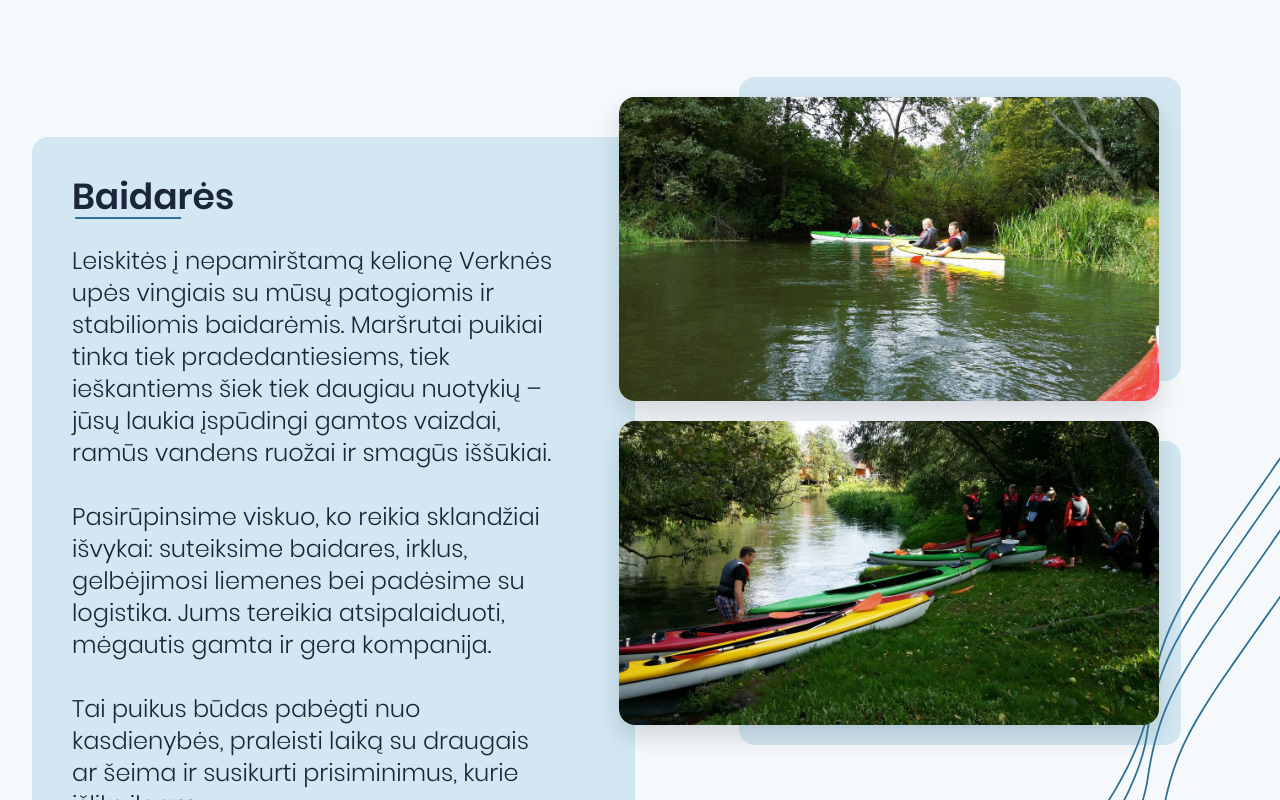
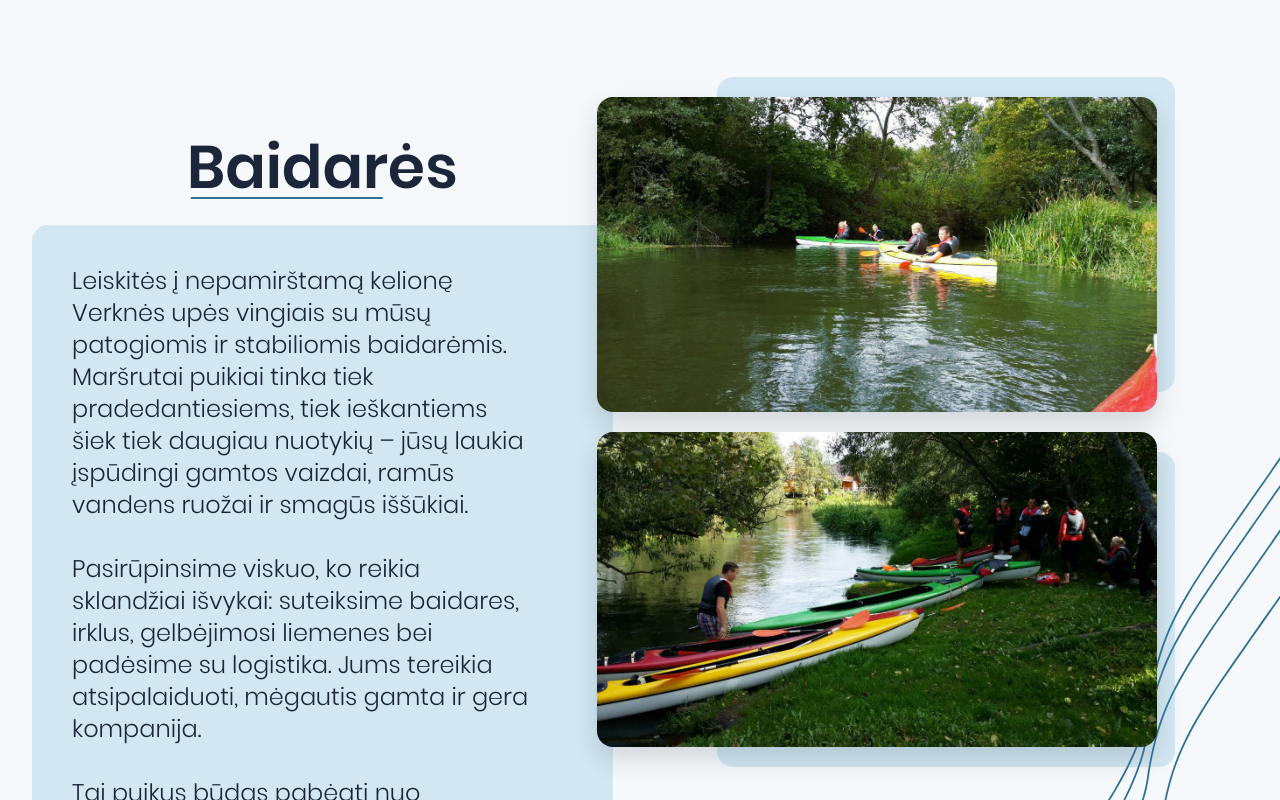
Before and after one commit to Matas1555/rasosbaidares, a React (Vite) app: page / in a window 1280 px wide. Shown: the part 1900-2700 px from the top of the page. Built offline with nearby package versions, Linux system fonts and the light colour scheme.

Commit message:
kayak section change

```diff
--- a/src/sections/KayaksSection.jsx
+++ b/src/sections/KayaksSection.jsx
@@ -74,18 +74,21 @@ function KayaksSection() {
       />
 
       <div className="relative z-10 mx-auto flex flex-col gap-6 md:mb-30 md:pb-60 xl:mt-40 xl:flex-row">
-        <div className="w-12/12 bg-secondary-blue/20 p-10 rounded-2xl">
-          <div className="relative z-10">
-            <h1 className="relative mx-auto inline-block pb-2 mb-5 text-3xl md:text-4xl font-semibold text-text-main after:absolute after:bottom-1.5 after:left-14 after:h-[2px] after:w-[calc(80%-1.5rem)] after:-translate-x-1/2 after:bg-primary-blue">
+        <div className='flex-row w-12/12'>
+          <div className="relative z-10 text-center">
+            <h1 className="relative mx-auto inline-block pb-2 mb-5 text-3xl md:text-6xl font-semibold text-text-main after:absolute after:bottom-1.5 md:after:left-33 after:left-18 xl:after:left-25 after:h-[2px] after:w-[calc(80%-1.5rem)] after:-translate-x-1/2 after:bg-primary-blue">
               Baidarės
             </h1>
           </div>
+          <div className="w-12/12 bg-secondary-blue/20 p-10 rounded-2xl">
+
             <div className="lg:text-2xl lg:font-light lg:pr-10">
               <p>Leiskitės į nepamirštamą kelionę Verknės upės vingiais su mūsų patogiomis ir stabiliomis baidarėmis. Maršrutai puikiai tinka tiek pradedantiesiems, tiek ieškantiems šiek tiek daugiau nuotykių – jūsų laukia įspūdingi gamtos vaizdai, ramūs vandens ruožai ir smagūs iššūkiai. </p>
               <br />
               <p>Pasirūpinsime viskuo, ko reikia sklandžiai išvykai: suteiksime baidares, irklus, gelbėjimosi liemenes bei padėsime su logistika. Jums tereikia atsipalaiduoti, mėgautis gamta ir gera kompanija.</p>
               <br />
               <p>Tai puikus būdas pabėgti nuo kasdienybės, praleisti laiką su draugais ar šeima ir susikurti prisiminimus, kurie išliks ilgam.</p>
+            </div>
           </div>
         </div>
 
```
Lines whose indentation alone changed are shown as unchanged.
